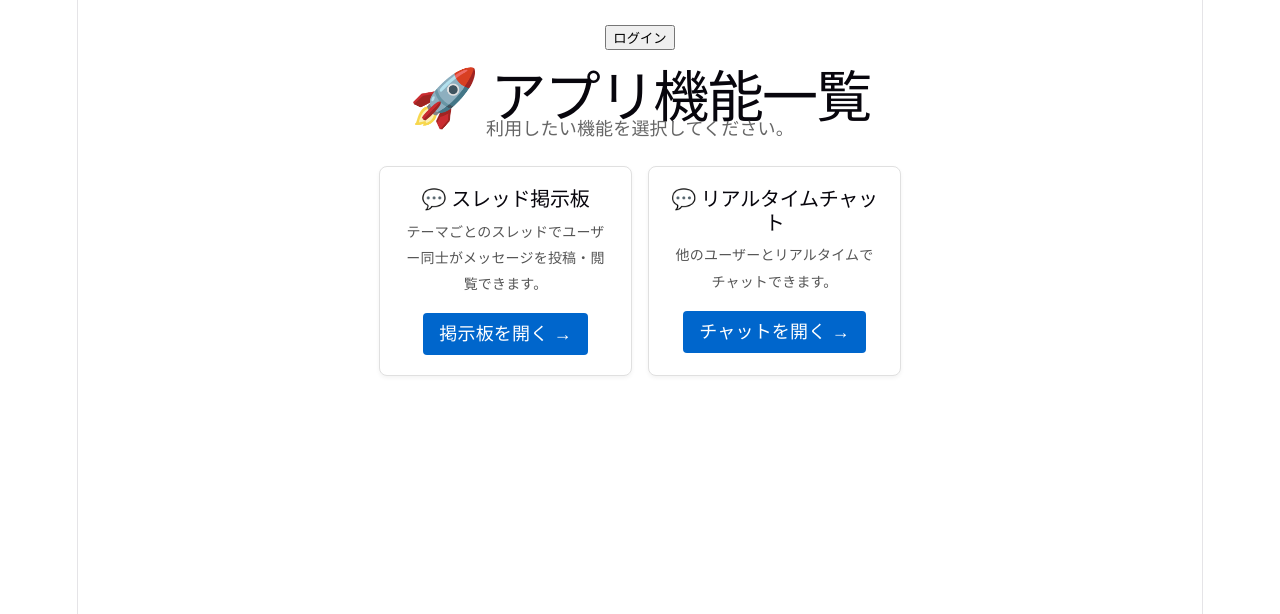
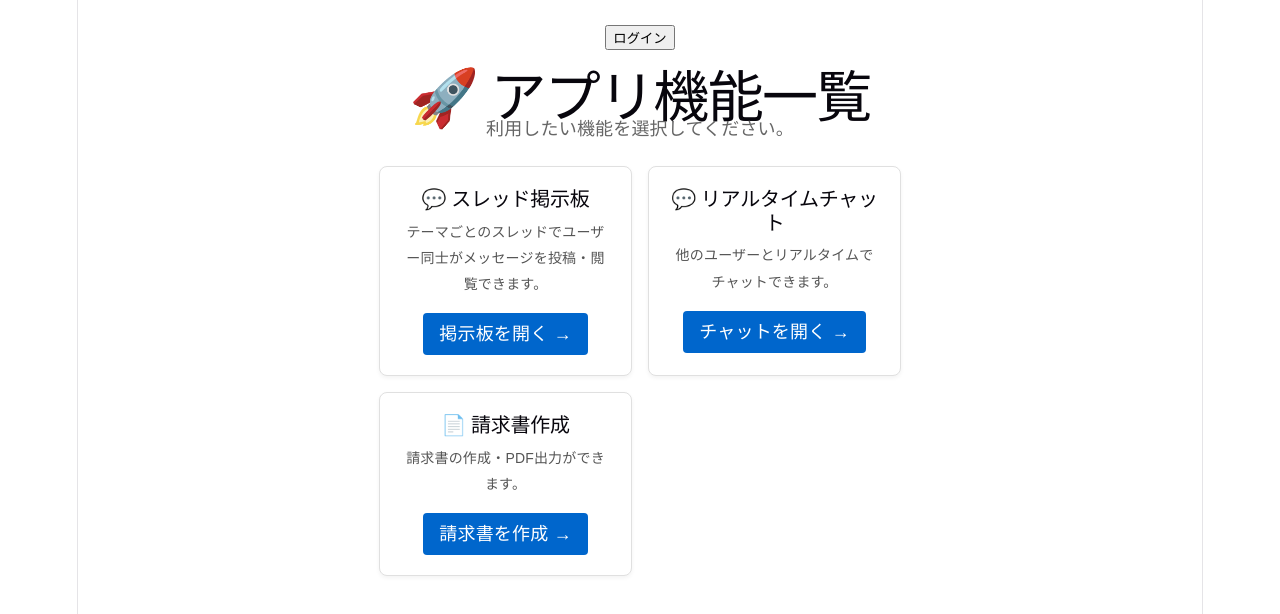
Before and after one commit to kawano-y/junkbox, a React (Vite) app: page / in a window 1280 px wide. Shown: the top 614 px of the page. Built offline with nearby package versions, Linux system fonts and the light colour scheme; no server answers.

Commit message:
レイアウト修正

```diff
--- a/src/pages/HomePage.tsx
+++ b/src/pages/HomePage.tsx
@@ -70,6 +70,27 @@ export function HomePage() {
           </Link>
         </div>
 
+        <div
+          style={{
+            border: '1px solid #e0e0e0',
+            borderRadius: '8px',
+            padding: '20px',
+            background: '#fff',
+            boxShadow: '0 2px 4px rgba(0,0,0,0.05)'
+          }}
+        >
+          <h2 style={{ margin: '0 0 8px 0', fontSize: '20px' }}>📄 請求書作成</h2>
+          <p style={{ color: '#555', fontSize: '14px', marginBottom: '16px' }}>
+            請求書の作成・PDF出力ができます。
+          </p>
+          <Link
+            to="/invoice"
+            className="btn-primary"
+            style={{ textDecoration: 'none', display: 'inline-block', padding: '8px 16px' }}
+          >
+            請求書を作成 →
+          </Link>
+        </div>
       </div>
     </div>
   );
```
